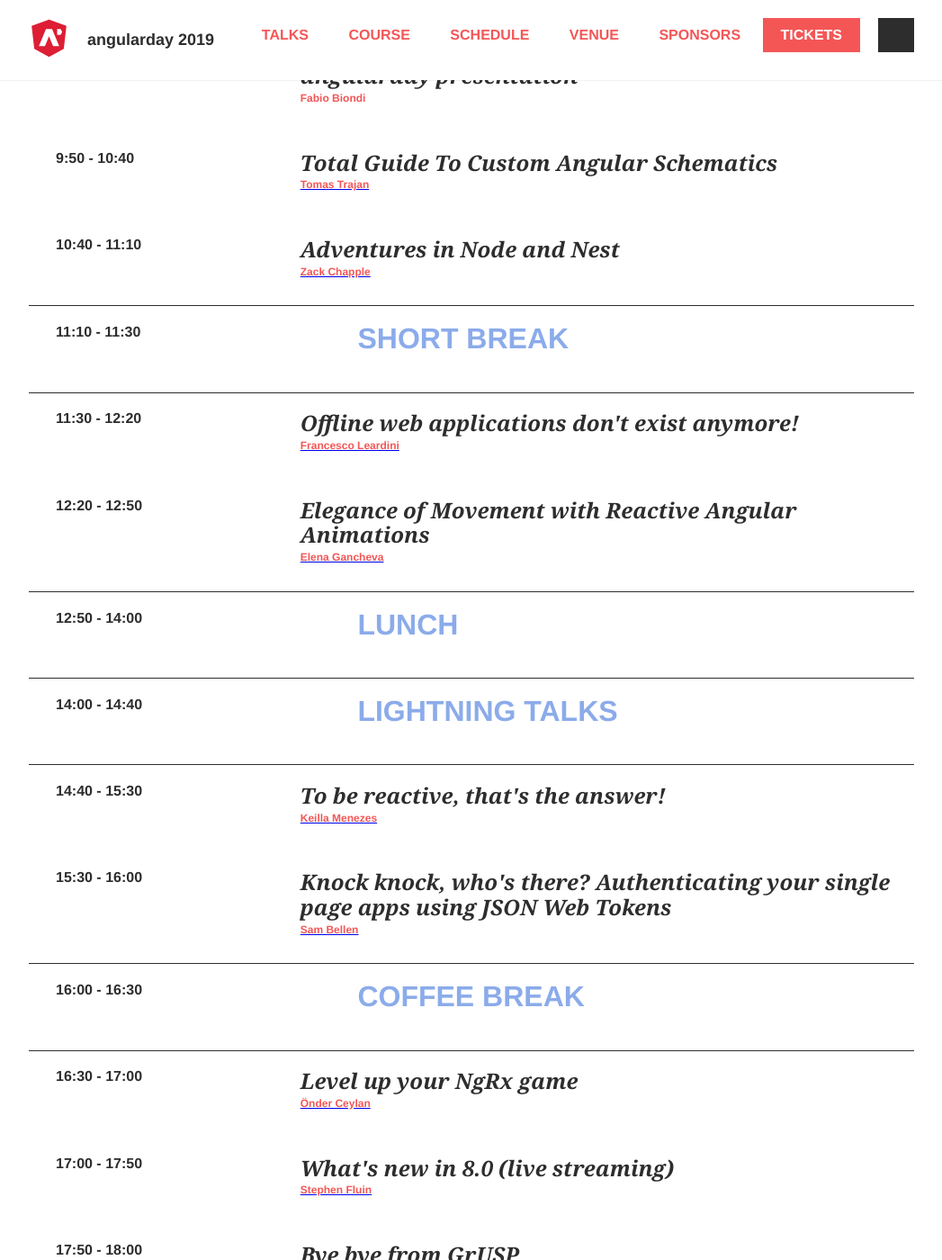
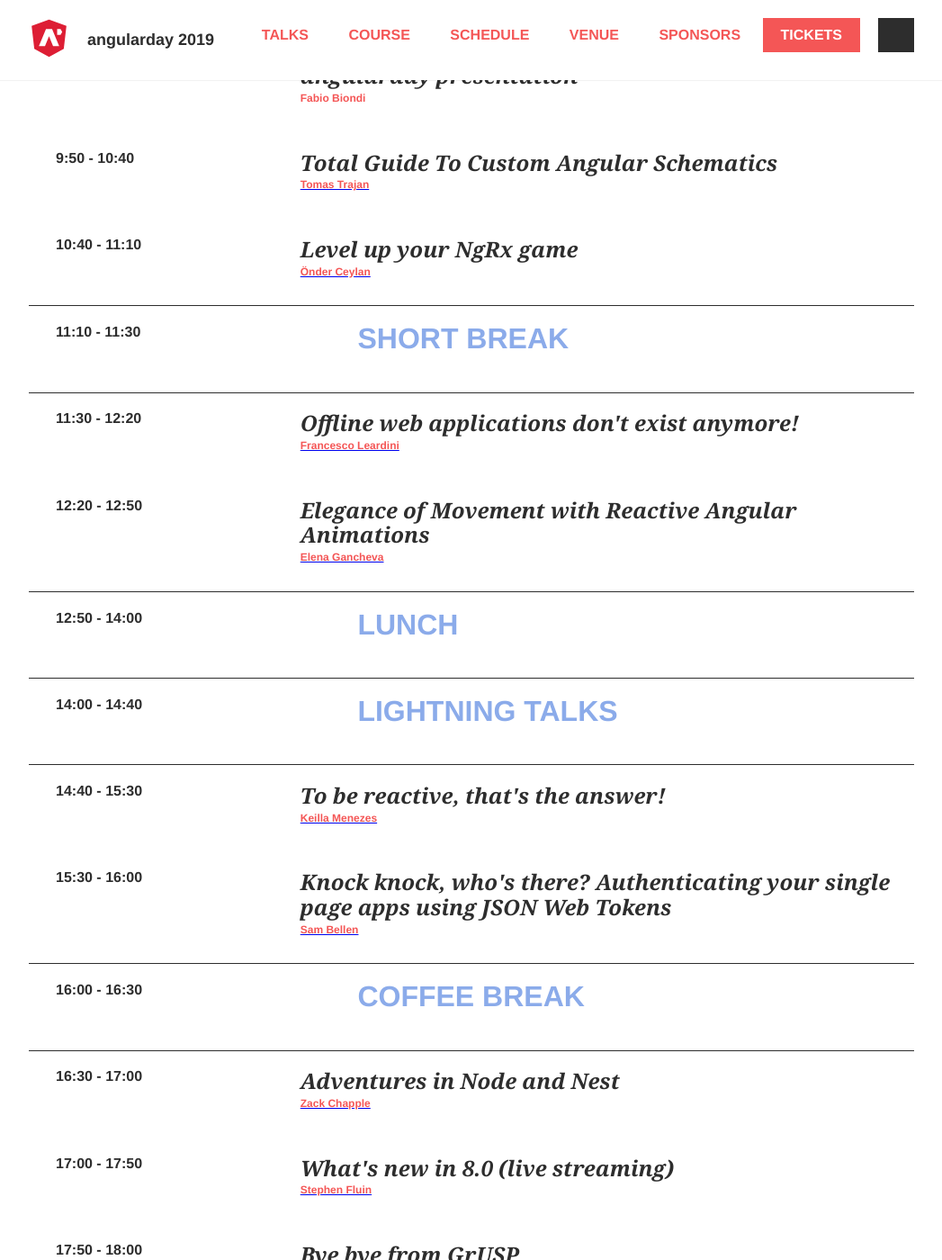
Before and after one commit to GrUSP/2019.angularday.it, a Jekyll site: the page built from schedule.html, in a window 1280 px wide and 1400 px high, scrolled down 553 px. Shown: the whole window at 90% size, without its empty margins (116-1163 px from the left). Built offline with Jekyll 4.4.1, drawn with Linux system fonts in a browser that asks for light colours; some web fonts are replaced; comment, search, counter and statistics services are not loaded.

Commit message:
Update schedule.html

```diff
--- a/schedule.html
+++ b/schedule.html
@@ -18,7 +18,7 @@
 
         <tr>
           {% include schedule/talk.html time='9:50 - 10:40' title="Total Guide To Custom Angular Schematics" speaker_id='tomas-trajan' fill='true' %}
-          {% include schedule/talk.html time='10:40 - 11:10' title="Adventures in Node and Nest" speaker_id='zack-chapple' fill='true' %}
+          {% include schedule/talk.html time='10:40 - 11:10' title="Level up your NgRx game" speaker_id='onder-ceylan' fill='true' %}
         </tr>
 
         {% include schedule/pause.html time='11:10 - 11:30' title='Short break' icon="coffee" fill='true' %}
@@ -38,7 +38,7 @@
         {% include schedule/pause.html time='16:00 - 16:30' title='Coffee break' icon="coffee" fill='true' fill='true' %}
 
         <tr>
-          {% include schedule/talk.html time='16:30 - 17:00' title="Level up your NgRx game" speaker_id='onder-ceylan' fill='true' %}
+          {% include schedule/talk.html time='16:30 - 17:00' title="Adventures in Node and Nest" speaker_id='zack-chapple' fill='true' %}
           {% include schedule/talk.html time='17:00 - 17:50' title="What's new in 8.0 (live streaming)" speaker_id='stephen-fluin' fill='true' %}
         </tr>
 
```
